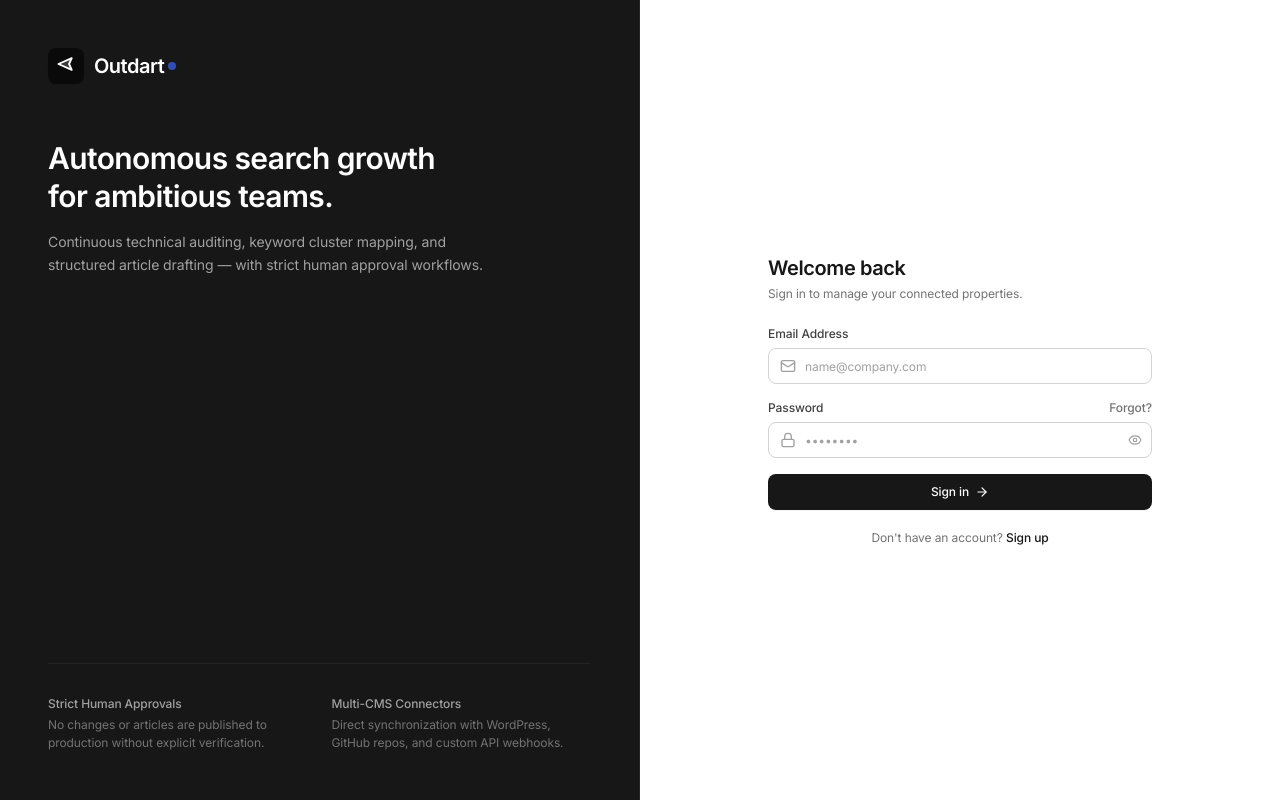
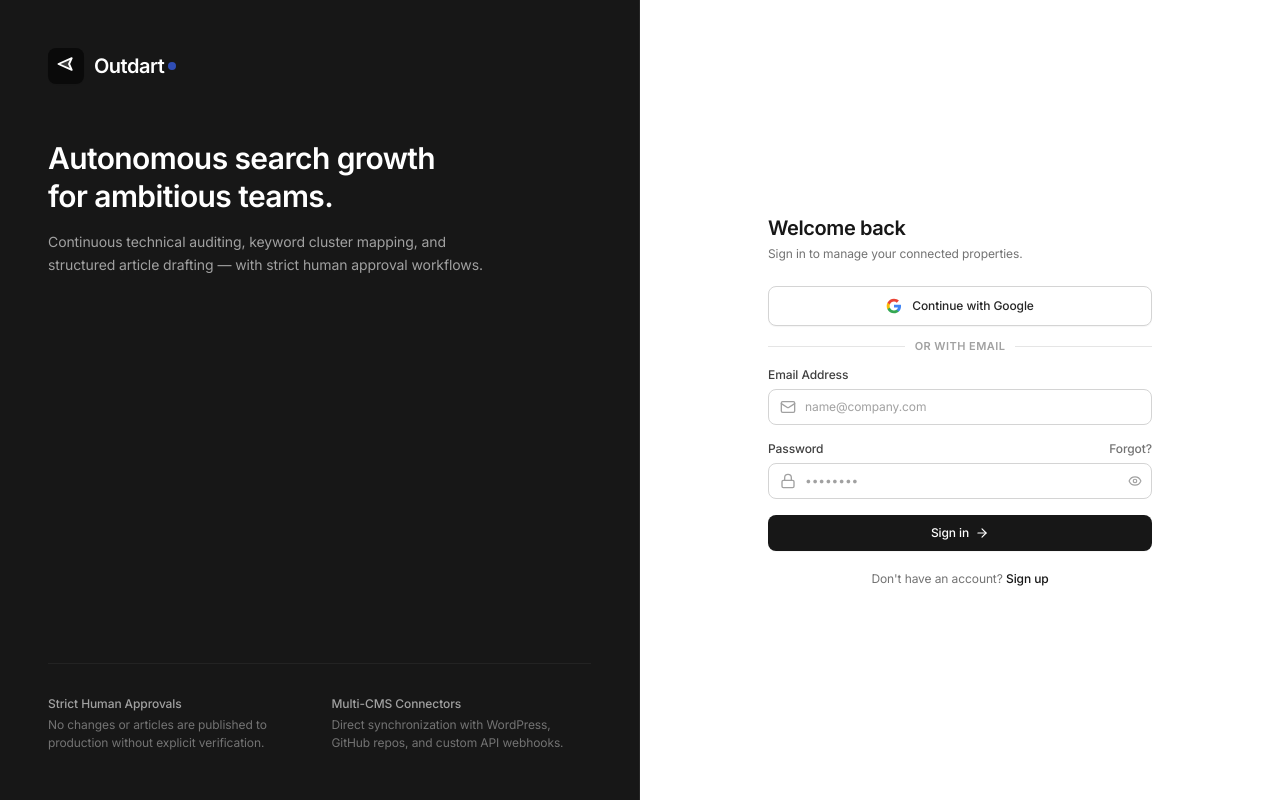
Before and after one commit to shuebmoha0-dotcom/seo-, a Next.js app: page /login in a window 1280 px wide. Built offline with nearby package versions, Linux system fonts and the light colour scheme; no server answers.

Commit message:
fix(auth): add 1-click Google OAuth, eliminate nested reset-password redirect loop, and unlock /auth/callback in middleware

```diff
--- a/src/app/auth/callback/route.ts
+++ b/src/app/auth/callback/route.ts
@@ -52,7 +52,7 @@
   // 3. For password reset links that contain hash fragments (#access_token=... or #type=recovery):
   // Since hash fragments are never sent to the server in HTTP GET, render a client bridge that
   // inspects window.location.hash and redirects to /reset-password with the fragment intact.
-  if (next.includes('reset-password')) {
+  if (next.includes('reset-password') || type === 'recovery') {
     return new Response(
       `<!DOCTYPE html>
 <html>
--- a/src/app/forgot-password/page.tsx
+++ b/src/app/forgot-password/page.tsx
@@ -2,6 +2,7 @@
 
 import { useState } from "react";
 import { forgotPassword } from "@/lib/auth/actions";
+import { createClient } from "@/lib/supabase/client";
 import { Bot, Mail, ArrowLeft, CheckCircle2, AlertCircle } from "lucide-react";
 import Link from "next/link";
 import { BrandLogo } from "@/components/BrandLogo";
@@ -14,10 +15,36 @@
     e.preventDefault();
     setLoading(true);
     setResult(null);
+
     const formData = new FormData(e.currentTarget);
-    const res = await forgotPassword(formData);
-    setResult(res);
-    setLoading(false);
+    const email = (formData.get("email") as string)?.trim();
+
+    if (!email) {
+      setResult({ error: "Please enter your email address." });
+      setLoading(false);
+      return;
+    }
+
+    try {
+      const supabase = createClient();
+      const redirectUrl = typeof window !== "undefined" ? `${window.location.origin}/reset-password` : undefined;
+      const { error: resetErr } = await supabase.auth.resetPasswordForEmail(email, {
+        redirectTo: redirectUrl,
+      });
+
+      if (resetErr) {
+        // Fallback to server action
+        const res = await forgotPassword(formData);
+        setResult(res);
+      } else {
+        setResult({ success: "Password reset link sent! Please check your inbox and click the direct link to set your new password." });
+      }
+    } catch {
+      const res = await forgotPassword(formData);
+      setResult(res);
+    } finally {
+      setLoading(false);
+    }
   };
 
   return (
--- a/src/app/login/page.tsx
+++ b/src/app/login/page.tsx
@@ -84,6 +84,30 @@
     } catch (err: any) {
       setError("Failed to resend confirmation email.");
     } finally {
+      setLoading(false);
+    }
+  };
+
+  const handleGoogleSignIn = async () => {
+    setLoading(true);
+    setError(null);
+    try {
+      const { error: oauthError } = await supabase.auth.signInWithOAuth({
+        provider: "google",
+        options: {
+          redirectTo: typeof window !== "undefined" ? `${window.location.origin}/auth/callback` : undefined,
+          queryParams: {
+            access_type: "offline",
+            prompt: "consent",
+          },
+        },
+      });
+      if (oauthError) {
+        setError(oauthError.message);
+        setLoading(false);
+      }
+    } catch (err: any) {
+      setError(err.message || "Failed to initialize Google Sign In.");
       setLoading(false);
     }
   };
@@ -274,8 +298,44 @@
               </div>
             </form>
           ) : (
-            /* Sign In / Sign Up Form */
-            <form onSubmit={handleAuth} className="space-y-4">
+            <>
+              {/* 1-Click Google OAuth */}
+              <button
+                type="button"
+                onClick={handleGoogleSignIn}
+                disabled={loading}
+                className="w-full h-10 bg-white hover:bg-neutral-50 border border-neutral-300 hover:border-neutral-400 text-neutral-800 rounded-lg font-medium text-xs transition-all shadow-xs flex items-center justify-center gap-2.5 cursor-pointer mb-5"
+              >
+                <svg className="w-4 h-4" viewBox="0 0 24 24">
+                  <path
+                    fill="#4285F4"
+                    d="M22.56 12.25c0-.78-.07-1.53-.2-2.25H12v4.26h5.92c-.26 1.37-1.04 2.53-2.21 3.31v2.77h3.57c2.08-1.92 3.28-4.74 3.28-8.09z"
+                  />
+                  <path
+                    fill="#34A853"
+                    d="M12 23c2.97 0 5.46-.98 7.28-2.66l-3.57-2.77c-.98.66-2.23 1.06-3.71 1.06-2.86 0-5.29-1.93-6.16-4.53H2.18v2.84C3.99 20.53 7.7 23 12 23z"
+                  />
+                  <path
+                    fill="#FBBC05"
+                    d="M5.84 14.09c-.22-.66-.35-1.36-.35-2.09s.13-1.43.35-2.09V7.06H2.18C1.43 8.55 1 10.22 1 12s.43 3.45 1.18 4.94l2.85-2.22.81-.63z"
+                  />
+                  <path
+                    fill="#EA4335"
+                    d="M12 5.38c1.62 0 3.06.56 4.21 1.64l3.15-3.15C17.45 2.09 14.97 1 12 1 7.7 1 3.99 3.47 2.18 7.06l3.66 2.84c.87-2.6 3.3-4.52 6.16-4.52z"
+                  />
+                </svg>
+                <span>{isSignUp ? "Sign up with Google" : "Continue with Google"}</span>
+              </button>
+
+              <div className="relative flex items-center justify-center mb-5">
+                <div className="border-t border-neutral-200 w-full" />
+                <span className="bg-white px-2.5 text-[10px] uppercase tracking-wider font-semibold text-neutral-400 absolute">
+                  or with email
+                </span>
+              </div>
+
+              {/* Sign In / Sign Up Form */}
+              <form onSubmit={handleAuth} className="space-y-4">
               {isSignUp && (
                 <div>
                   <label className="block text-xs font-medium text-neutral-700 mb-1.5">
@@ -358,7 +418,8 @@
                 )}
               </button>
             </form>
-          )}
+          </>
+        )}
 
           {!isVerifyingOtp && (
             <p className="text-center text-xs text-neutral-500 mt-5">
--- a/src/app/reset-password/page.tsx
+++ b/src/app/reset-password/page.tsx
@@ -30,16 +30,16 @@
       const accessToken = hashParams.get("access_token");
       const refreshToken = hashParams.get("refresh_token");
 
+      const supabase = createClient();
+
       if (c) {
         setCode(c);
-        const supabase = createClient();
         supabase.auth.exchangeCodeForSession(c).then(({ error: exErr }) => {
           if (exErr) {
             console.warn("[ResetPassword] Client code exchange:", exErr.message);
           }
         });
       } else if (accessToken && refreshToken) {
-        const supabase = createClient();
         supabase.auth.setSession({
           access_token: accessToken,
           refresh_token: refreshToken,
@@ -49,6 +49,16 @@
           }
         });
       }
+
+      const { data: authListener } = supabase.auth.onAuthStateChange((event) => {
+        if (event === "PASSWORD_RECOVERY") {
+          console.log("[ResetPassword] Ready for password update via PASSWORD_RECOVERY");
+        }
+      });
+
+      return () => {
+        authListener.subscription.unsubscribe();
+      };
     }
   }, []);
 
--- a/src/lib/auth/actions.ts
+++ b/src/lib/auth/actions.ts
@@ -119,8 +119,8 @@
 
   const origin = await getAppOrigin();
 
-  const { error } = await supabase.auth.resetPasswordForEmail(email, {
-    redirectTo: `${origin}/auth/callback?next=/reset-password`,
+  const { error } = await supabase.auth.resetPasswordForEmail(email.trim(), {
+    redirectTo: `${origin}/reset-password`,
   });
 
   if (error) {
--- a/src/middleware.ts
+++ b/src/middleware.ts
@@ -16,12 +16,14 @@
   '/login',
   '/forgot-password',
   '/reset-password',
+  '/auth/callback',
   '/privacy',
   '/terms',
 ]);
 
 const PUBLIC_PAGE_PREFIXES = [
   '/blog/', // Public articles (e.g. /blog/how-ai-agents-fix-technical-seo)
+  '/auth/', // Auth callback, OAuth redirects, and recovery verifiers
 ];
 
 const PUBLIC_API_PREFIXES = [
```
